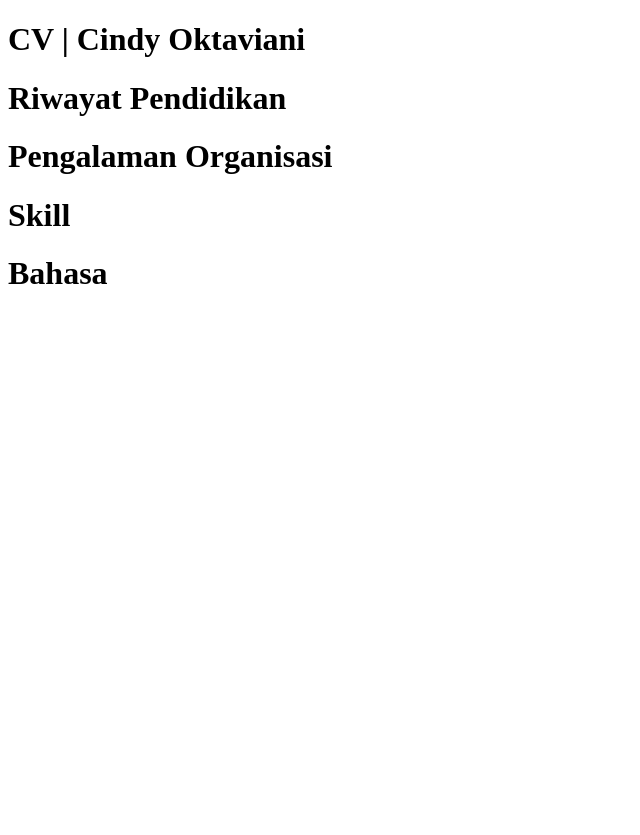
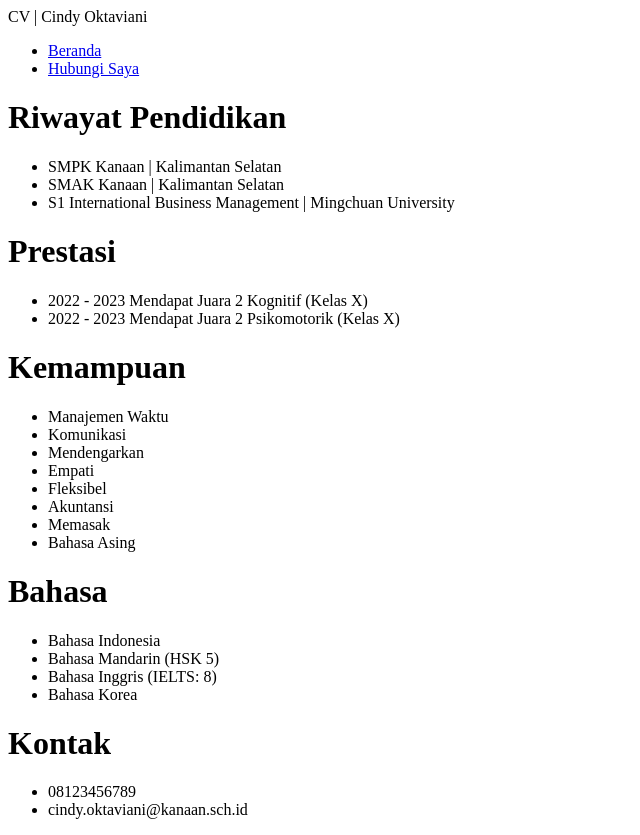
Before and after one commit to ccindyyokk/ccindyyokk.github.io, a plain HTML site: page index.html in a window 1280 px wide. Shown: the whole page, without its empty margins (0-640 px from the left). Before the commit the page ends 800 px from the top, so only its background shows below. Drawn offline with Linux system fonts and the light colour scheme.

Commit message:
Add files via upload

```diff
--- a/index.html
+++ b/index.html
@@ -7,13 +7,50 @@
 </head>
 <body>
     <header>
-        <h1>CV | Cindy Oktaviani</h1>
+        <nav>
+            <div class="logo">CV | Cindy Oktaviani</div>
+            <ul>
+                <li><a href="#">Beranda</a></li>
+                <li><a href="#">Hubungi Saya</a></li>
+            </ul>
+        </nav>
     </header>
+
     <main>
         <h1>Riwayat Pendidikan</h1>
-        <h1>Pengalaman Organisasi</h1>
-        <h1>Skill</h1>
+        <ul>
+            <li>SMPK Kanaan | Kalimantan Selatan</li>
+            <li>SMAK Kanaan | Kalimantan Selatan</li>
+            <li>S1 International Business Management | Mingchuan University</li>
+        </ul>
+        <h1>Prestasi</h1>
+        <ul>
+            <li>2022 - 2023 Mendapat Juara 2 Kognitif (Kelas X)</li>
+            <li>2022 - 2023 Mendapat Juara 2 Psikomotorik (Kelas X)</li>
+        </ul>
+        <h1>Kemampuan</h1>
+        <ul>
+            <li>Manajemen Waktu</li>
+            <li>Komunikasi</li>
+            <li>Mendengarkan</li>
+            <li>Empati</li>
+            <li>Fleksibel</li>
+            <li>Akuntansi</li>
+            <li>Memasak</li>
+            <li>Bahasa Asing</li>
+        </ul>
         <h1>Bahasa</h1>
+        <ul>
+            <li>Bahasa Indonesia</li>
+            <li>Bahasa Mandarin (HSK 5)</li>
+            <li>Bahasa Inggris (IELTS: 8)</li>
+            <li>Bahasa Korea </li>
+        </ul>
+        <h1>Kontak</h1>
+        <ul>
+            <li>08123456789</li>
+            <li>cindy.oktaviani@kanaan.sch.id</li>
+        </ul>
     </main>
     <footer></footer>
 </body>
```
